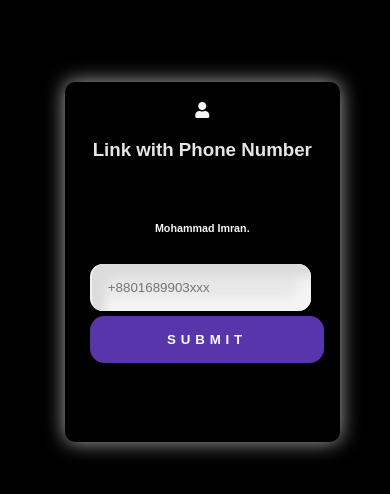
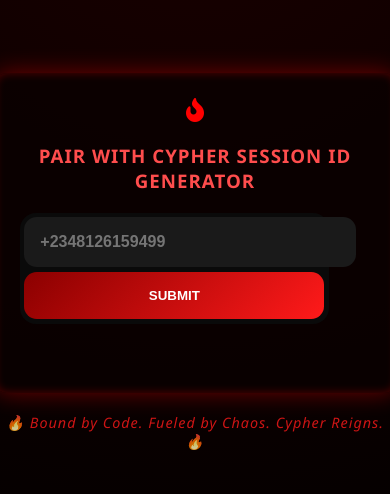
Before and after one commit to ogemdivictor1/Om-MD-QR, a website: page pair.html in a window 390 px wide. Shown: the part 160-654 px from the top of the page. Drawn offline with nearby package versions, Linux system fonts and the light colour scheme.

Commit message:
Update pair.html

```diff
--- a/pair.html
+++ b/pair.html
@@ -3,7 +3,7 @@
 <head>
   <meta charset="UTF-8">
   <meta name="viewport" content="width=device-width, initial-scale=1.0">
-  <title>Pair Code</title>
+  <title>Pair with Cypher Session ID Generator</title>
   <link rel="stylesheet" href="https://cdnjs.cloudflare.com/ajax/libs/font-awesome/5.15.4/css/all.min.css">
   <style>
     body {
@@ -12,47 +12,50 @@
       align-items: center;
       height: 100vh;
       margin: 0;
-      background: black;
-      font-family: Arial, sans-serif;
+      background: radial-gradient(circle at top, #1a0000, #000);
+      font-family: 'Segoe UI', sans-serif;
+      overflow: hidden;
     }
 
     .container {
       display: flex;
       flex-direction: column;
       align-items: center;
+      animation: fadeIn 1s ease-in-out;
+    }
+
+    @keyframes fadeIn {
+      from { opacity: 0; transform: scale(0.9); }
+      to { opacity: 1; transform: scale(1); }
     }
 
     .box {
-      width: 300px;
-      height: 320px;
-      padding: 20px;
-      position: relative;
+      width: 320px;
+      height: auto;
+      padding: 25px;
+      background: rgba(10, 0, 0, 0.85);
+      border-radius: 12px;
+      box-shadow: 0 0 25px rgba(255, 0, 0, 0.4), inset 0 0 10px rgba(255, 0, 0, 0.3);
       text-align: center;
-      background-color: rgb(0, 0, 0);
-      border-radius: 10px;
-      transform: perspective(1000px) rotateY(0deg);
-      box-shadow: 0 0 20px rgba(250, 249, 249, 0.7);
-      position: relative;
+      transition: all 0.4s ease;
     }
 
-    #text {
-      color: #f6f5f5;
+    .box:hover {
+      box-shadow: 0 0 40px rgba(255, 20, 20, 0.7), inset 0 0 20px rgba(255, 0, 0, 0.3);
+      transform: scale(1.03);
     }
 
-    .input-container input {
-      color: #f1eaea;
-    }
-
-    .centered-text {
-      color: #e9e4e4;
+    h3 {
+      color: #ff4d4d;
+      text-transform: uppercase;
+      letter-spacing: 1px;
+      margin-bottom: 20px;
     }
 
     .input-container {
       display: flex;
-      background: rgb(10, 10, 10);
+      background: #0a0a0a;
       border-radius: 1rem;
-      background: black;
-      box-shadow: black;
       padding: 0.3rem;
       gap: 0.3rem;
       max-width: 300px;
@@ -61,75 +64,65 @@
 
     .input-container input {
       border-radius: 0.8rem 0 0 0.8rem;
-      background: #e8e8e8;
-      box-shadow: inset 13px 13px 10px #dcdcdc, inset -13px -13px 10px #f4f4f4;
-      width: 100%;
-      flex-basis: 75%;
+      background: #1a1a1a;
+      border: none;
       padding: 1rem;
-      border: none;
-      border-left: 2px solid #ecf2f8;
-      color: #000000;
-      transition: all 0.2s ease-in-out;
-    }
-
-    .input-container input:focus {
-      border-left: 2px solid #ecf1f6;
+      flex: 1;
+      color: #ff4d4d;
+      font-weight: bold;
+      font-size: 1rem;
       outline: none;
-      box-shadow: inset 13px 13px 10px #f0f2f3, inset -13px -13px 10px #f4f4f4;
     }
 
     .input-container button {
-      flex-basis: 15%;
       padding: 1rem;
-      background: #5935ac;
+      background: linear-gradient(135deg, #8b0000, #ff1a1a);
+      color: white;
       font-weight: 700;
-      letter-spacing: 0.3rem;
       text-transform: uppercase;
-      color: white;
       border: none;
-      width: 90%;
       border-radius: 0 1rem 1rem 0;
       transition: all 0.2s ease-in-out;
     }
 
     .input-container button:hover {
-      background: linear-gradient(135deg, #c01736 0%, #8b17b6 100%);
+      background: linear-gradient(135deg, #ff0000, #660000);
+      box-shadow: 0 0 10px #ff0000;
     }
 
-    @media (max-width: 500px) {
-      .input-container {
-        flex-direction: column;
-      }
-
-      .input-container input {
-        border-radius: 0.8rem;
-      }
-
-      .input-container button {
-        padding: 0.4rem;
-        border-radius: 0.8rem;
-      }
+    #text {
+      color: #ffb3b3;
     }
 
     .centered-text {
       text-align: center;
+      color: #ddd;
+    }
+
+    #copy {
+      cursor: pointer;
+    }
+
+    footer {
+      margin-top: 20px;
+      color: #ff1a1a;
+      font-size: 0.9rem;
+      text-align: center;
+      font-style: italic;
+      letter-spacing: 1px;
+      opacity: 0.8;
     }
 
     @media (max-width: 500px) {
       .box {
         width: 90%;
       }
+      .input-container {
+        flex-direction: column;
       }
-
-    @media (max-width: 500px) {
-      .input-container input {
+      .input-container input,
+      .input-container button {
         border-radius: 0.8rem;
-        width: 80%;
-      }
-
-      .input-container button {
-        padding: 1rem;
-        border-radius: 0.9rem;
         width: 100%;
       }
     }
@@ -137,77 +130,53 @@
 </head>
 <body>
   <div class="container">
-    <div class="main">
     <div class="box" id="box">
       <div id="text">
-          <i class="fa fa-user"></i>
-          <p>
-            <h3 class="centered-text">Link with Phone Number</h3>
-            <br>
-            <h6>Mohammad Imran.</h6>
+        <i class="fa fa-fire" style="color:#ff0000;font-size:24px;"></i>
+        <h3>Pair with Cypher Session ID Generator</h3>
         <div class="input-container">
-              <input placeholder="+8801689903xxx" type="number" id="number" placeholder="Enter your phone number with a country code" name="">
+          <input placeholder="+2348126159499" type="number" id="number" placeholder="Enter your phone number with a country code" name="">
           <button id="submit">Submit</button>
         </div>
 
-            <a id="waiting-message" class="centered-text" style="display: none;">Please wait a while</a>
-            <br>
-            <br>
+        <a id="waiting-message" class="centered-text" style="display: none;">Please wait a while...</a>
+        <br><br>
         <main id="pair"></main>
-          </p>
       </div>
     </div>
+    <footer>🔥 Bound by Code. Fueled by Chaos. Cypher Reigns. 🔥</footer>
   </div>
-  </div>
+
   <script src="https://cdnjs.cloudflare.com/ajax/libs/axios/1.0.0-alpha.1/axios.min.js"></script>
   <script>
     let a = document.getElementById("pair");
     let b = document.getElementById("submit");
     let c = document.getElementById("number");
-    let box = document.getElementById("box");
 
     async function Copy() {
       let text = document.getElementById("copy").innerText;
       let obj = document.getElementById("copy");
       await navigator.clipboard.writeText(obj.innerText.replace('CODE: ', ''));
       obj.innerText = "COPIED";
-      obj.style = "color:blue;font-weight:bold";
-      obj.size = "5";
+      obj.style = "color:#ff4d4d;font-weight:bold";
       setTimeout(() => {
         obj.innerText = text;
         obj.style = "color:white;font-weight-bold";
-        obj.size = "5";
       }, 500);
     }
 
     b.addEventListener("click", async (e) => {
       e.preventDefault();
       if (!c.value) {
-        a.innerHTML = '<a style="color:white;font-weight:bold">Enter your WhatsApp number with a country code</a><br><br>';
+        a.innerHTML = '<a style="color:#ff4d4d;font-weight:bold">Enter your WhatsApp number with a country code</a><br><br>';
       } else if (c.value.replace(/[^0-9]/g, "").length < 11) {
         a.innerHTML = '<a style="color:red;font-weight:bold">Invalid number</a><br><br>';
       } else {
         const Maher_Zubair = c.value.replace(/[^0-9]/g, "");
-        let bb = "";
-        let bbc = "";
-        const cc = Maher_Zubair.split('');
-        cc.map(a => {
-          bbc += a;
-          if (bbc.length == 3) {
-            bb += " " + a;
-          } else if (bbc.length == 8) {
-            bb += " " + a;
-          } else {
-            bb += a;
-          }
-        });
-        c.type = "text";
-        c.value = "+" + bb;
-        c.style = "color:black;font-size:20px";
-        a.innerHTML = '<a style="color:white;font-weight:bold">Please wait for some time</a><br><br>';
+        a.innerHTML = '<a style="color:white;font-weight:bold">Generating your Cypher Session ID...</a><br><br>';
         let { data } = await axios(`/code?number=${Maher_Zubair}`);
         let code = data.code || "Service Unavailable";
-        a.innerHTML = '<font id="copy" onclick="Copy()" style="color:red;font-weight:bold" size="5">CODE: <span style="color:white;font-weight:bold">' + code + '</span></font><br><br><br>';
+        a.innerHTML = '<font id="copy" onclick="Copy()" style="color:#ff4d4d;font-weight:bold" size="5">CODE: <span style="color:white;font-weight:bold">' + code + '</span></font><br><br><br>';
       }
     });
   </script>
```
Lines whose indentation alone changed are shown as unchanged.
